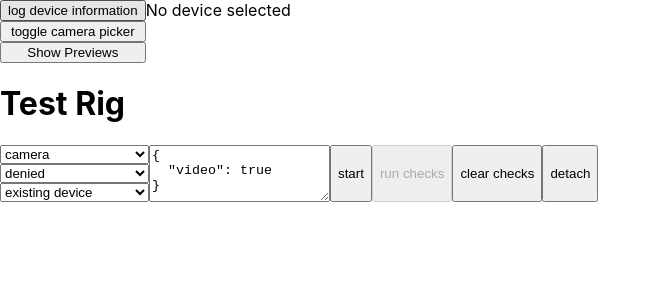
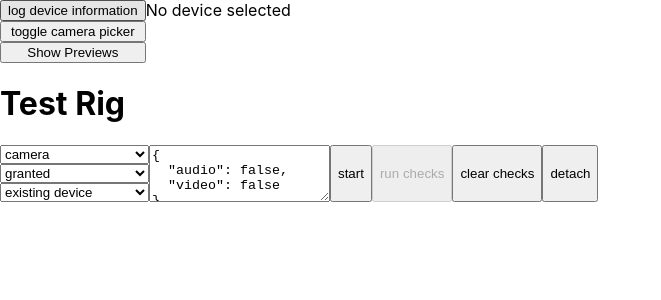
Before and after one commit to signed/device-demonstrator, a React (Create React App) app: page / in a window 1280 px wide. Shown: the top 300 px of the page, without its empty margins (0-661 px from the left). Built offline with nearby package versions, Linux system fonts and the light colour scheme.

Commit message:
better constraint validation

```diff
--- a/src/devices/test-rig/ErrorView.tsx
+++ b/src/devices/test-rig/ErrorView.tsx
@@ -10,6 +10,9 @@ export const ErrorView: React.FC<{ error: Error }> = (props) => {
         <dt>error.constructor.name</dt>
         <dd>{error.constructor.name}</dd>
 
+        <dt>error.message</dt>
+        <dd>{error.message}</dd>
+
         <dt>JSON.stringify(error, null, 2)</dt>
         <dd>{JSON.stringify(error, null, 2)}</dd>
     </dl>
--- a/src/devices/test-rig/Scenarios.ts
+++ b/src/devices/test-rig/Scenarios.ts
@@ -35,6 +35,78 @@ export interface Scenario {
     constraints?: MediaStreamConstraints;
     expected: Matrix;
 }
+
+export const passUndefined: Scenario = {
+    summary: 'undefined constraints',
+    description: 'pass undefined as constraints',
+    constraints: undefined,
+    expected: {
+        prompt: undefined,
+        denied: undefined,
+        granted: {
+            description: 'reject and communicate that at least one constrain has to be present',
+            checks: [
+                {
+                    what: 'TypeError',
+                    predicate: error((err) => {
+                        const success = err instanceof TypeError;
+                        const messages = [`got: ${err.toString()}`];
+                        return { success, messages };
+                    })
+                }, {
+                    what: 'error message',
+                    predicate: error((err) => {
+                        const expected = `Failed to execute 'getUserMedia' on 'MediaDevices': At least one of audio and video must be requested`;
+                        const success = err.message === expected;
+                        const messages = [
+                            `expected: ${expected}`,
+                            `got: '${err.message}'`
+                        ];
+                        return { success, messages };
+                    })
+                }
+            ]
+        }
+    }
+};
+
+export const allConstraintsFalse: Scenario = {
+    summary: 'all constraints false',
+    description: 'pass false to the video and audio constraint',
+    constraints: {
+        audio: false,
+        video: false
+    },
+    expected: {
+        prompt: undefined,
+        denied: undefined,
+        granted: {
+            description: 'reject and communicate that at least one constrain has to be set to true',
+            checks: [
+                {
+                    what: 'TypeError',
+                    predicate: error((err) => {
+                        const success = err instanceof TypeError;
+                        const messages = [`got: ${err.toString()}`];
+                        return { success, messages };
+                    })
+                }, {
+                    what: 'error message',
+                    predicate: error((err) => {
+                        const expected = `Failed to execute 'getUserMedia' on 'MediaDevices': At least one of audio and video must be requested`;
+                        const success = err.message === expected;
+                        const messages = [
+                            `expected: ${expected}`,
+                            `got: '${err.message}'`
+                        ];
+                        return { success, messages };
+                    })
+                }
+            ]
+        }
+    }
+};
+
 
 export const noDeviceWithDeviceId: Scenario = {
     summary: 'bogus device id',
@@ -104,46 +176,12 @@ export const existingDevice: Scenario = {
     }
 };
 
-export const passUndefined: Scenario = {
-    summary: 'undefined constraints',
-    description: 'pass undefined as constraints',
-    constraints: undefined,
-    expected: {
-        prompt: undefined,
-        denied: undefined,
-        granted: {
-            description: 'reject and communicate that at least one constrain has to be present',
-            checks: [
-                {
-                    what: 'TypeError',
-                    predicate: error((err) => {
-                        const success = err instanceof TypeError;
-                        const messages = [`got: ${err.toString()}`];
-                        return { success, messages };
-                    })
-                }, {
-                    what: 'error message',
-                    predicate: error((err) => {
-                        const expected = `Failed to execute 'getUserMedia' on 'MediaDevices': At least one of audio and video must be requested`;
-                        const success = err.message === expected;
-                        const messages = [
-                            `expected: ${expected}`,
-                            `got: '${err.message}'`
-                        ];
-
-                        return { success, messages };
-                    })
-                }
-            ]
-        }
-    }
-};
-
 const collectScenarios = () => {
     const result = new Map<string, Scenario>();
     result.set(existingDevice.summary, existingDevice);
     result.set(noDeviceWithDeviceId.summary, noDeviceWithDeviceId);
     result.set(passUndefined.summary, passUndefined);
+    result.set(allConstraintsFalse.summary, allConstraintsFalse);
     return result;
 };
 
--- a/src/devices/test-rig/test-rig.tsx
+++ b/src/devices/test-rig/test-rig.tsx
@@ -2,8 +2,8 @@ import React, { CSSProperties, useEffect, useState } from 'react';
 import { Hide } from '../camera/Hide';
 import { ErrorView } from './ErrorView';
 import { Json } from './Json';
+import { allConstraintsFalse, MediaStreamCheckResult, scenarios } from './Scenarios';
 import { StreamView } from './StreamView';
-import { existingDevice, MediaStreamCheckResult, scenarios } from './Scenarios';
 
 export interface Result {
     what: string;
@@ -20,8 +20,8 @@ const reconstructPromiseFrom = (result: GetUserMediaResult): Promise<MediaStream
 };
 
 const initial: { permissionState: PermissionState, scenarioSummary: string } = {
-    permissionState: 'denied',
-    scenarioSummary: existingDevice.summary
+    permissionState: 'granted',
+    scenarioSummary: allConstraintsFalse.summary
 };
 
 export const TestRig: React.FC<{}> = () => {
```
Also changed, not shown: src/devices/media-devices-fake/MediaDevicesFake.ts (+17 -15 lines), 1 other file (tests, documents, lock files or other folders).
